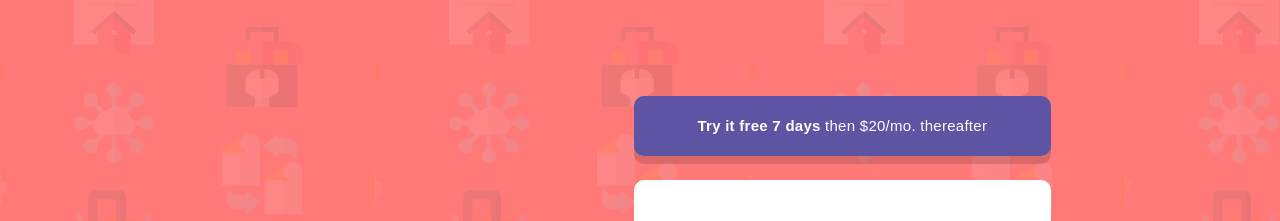
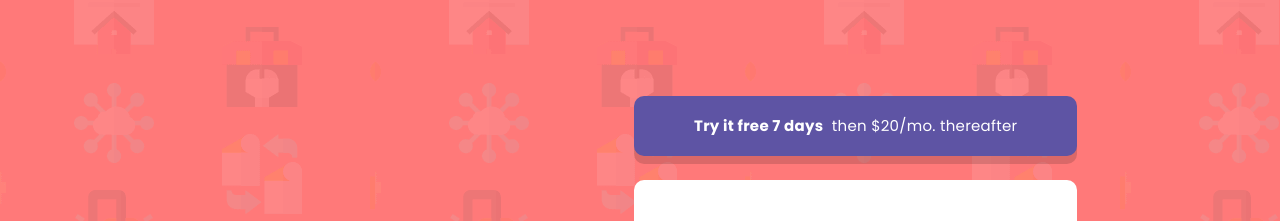
Before and after one commit to LoganWillaumez-FrontendMentor/014-Intro-component-sign-up-form-challenge, a plain HTML site: page index.html in a window 1280 px wide. Shown: the top 221 px of the page. Drawn offline with Linux system fonts and the light colour scheme.

Commit message:
correction design

```diff
--- a/SCSS/base/_typography.scss
+++ b/SCSS/base/_typography.scss
@@ -27,7 +27,7 @@ input::placeholder {
   mix-blend-mode: normal;
   opacity: 0.75;
 }
-.try-button {
+.try {
   font-weight: normal;
   font-size: 15px;
   line-height: 26px;
@@ -35,6 +35,7 @@ input::placeholder {
   color: #ffffff;
   .bold-text {
     font-weight: bold;
+    margin-right: 5px;
   }
 }
 
--- a/SCSS/components/_button.scss
+++ b/SCSS/components/_button.scss
@@ -1,25 +1,7 @@
 button {
   cursor: pointer;
 }
-.try-button {
-  background: #5e54a4;
-  box-shadow: 0px 8px 0px rgba(0, 0, 0, 0.14688);
-  border-radius: 10px;
-  border: none;
-  width: 100%;
-  max-width: 475px;
-  height: 88px;
-  padding: 0 60px;
-  margin-bottom: 24px;
-  transition: all 250ms ease;
-  &:hover {
-    transform: scale(1.05);
-    background: #847bbe;
-  }
-  @media only screen and (min-width: 1000px) {
-    height: 60px;
-  }
-}
+
 .free-trial {
   width: 100%;
   height: 56px;
--- /dev/null
+++ b/SCSS/layout/_aside.scss
@@ -0,0 +1,18 @@
+.try {
+  background: #5e54a4;
+  box-shadow: 0px 8px 0px rgba(0, 0, 0, 0.14688);
+  border-radius: 10px;
+  border: none;
+  width: 100%;
+  max-width: 475px;
+  height: 88px;
+  padding: 0 60px;
+  margin-bottom: 24px;
+  display: flex;
+  align-items: center;
+  transition: all 250ms ease;
+
+  @media only screen and (min-width: 1000px) {
+    height: 60px;
+  }
+}
--- a/SCSS/layout/_index.scss
+++ b/SCSS/layout/_index.scss
@@ -2,3 +2,4 @@
 @forward "footer";
 @forward "form";
 @forward "main";
+@forward "aside";
--- a/index.html
+++ b/index.html
@@ -28,10 +28,12 @@
         </p>
       </main>
       <aside>
-        <button class="try-button">
-          <span class="bold-text"> Try it free 7 days</span> then $20/mo.
-          thereafter
-        </button>
+        <div class="try">
+          <p>
+            <span class="bold-text"> Try it free 7 days </span> then $20/mo.
+            thereafter
+          </p>
+        </div>
         <form action="">
           <div class="input-container">
             <input
```
Also changed, not shown: CSS/style.css, 1 other file.
